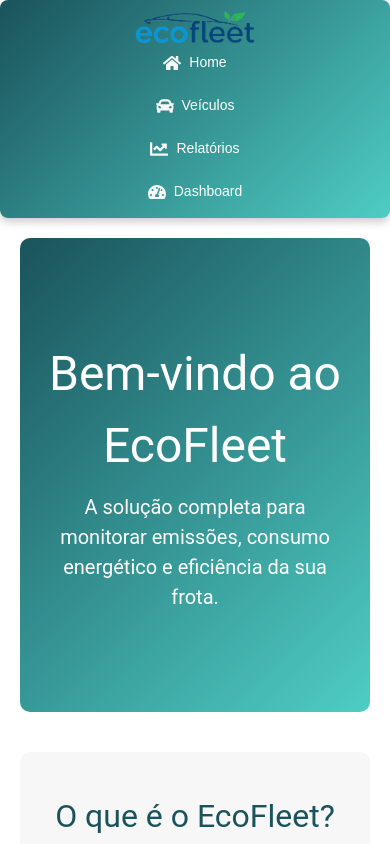
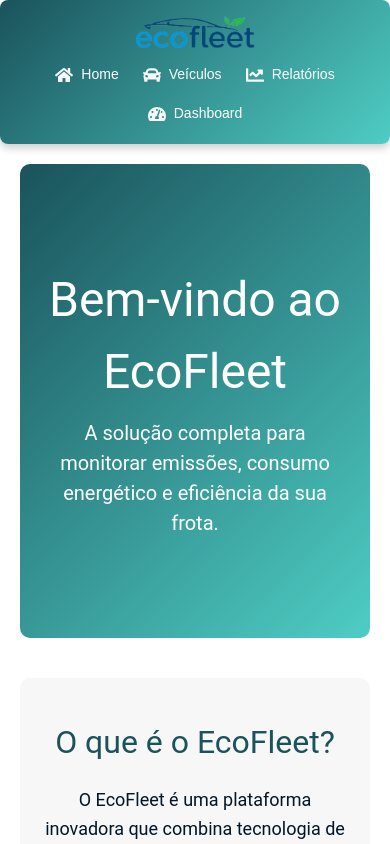
Before and after one commit to Cruz-011/EcoFleet, a Next.js app in the folder ecofleet/: page / in a window 390 px wide. Shown: the top 844 px of the page. Built offline with nearby package versions, Linux system fonts and the light colour scheme.

Commit message:
correcao cabecalho

```diff
--- a/ecofleet/src/app/components/Header.module.css
+++ b/ecofleet/src/app/components/Header.module.css
@@ -1,18 +1,35 @@
+/* Cabeçalho */
 .header {
   background: linear-gradient(135deg, #1a535c, #4ecdc4);
   padding: 15px 20px;
   display: flex;
+  flex-direction: column;
+  align-items: center;
   justify-content: center;
-  align-items: center;
+  flex-wrap: wrap;
+  gap: 15px;
   box-shadow: 0 4px 8px rgba(0, 0, 0, 0.2);
   border-radius: 8px;
 }
 
+/* Navegação */
 .nav {
   display: flex;
-  gap: 30px;
+  flex-wrap: wrap;
+  gap: 15px;
+  justify-content: center;
+  align-items: center;
 }
 
+/* Container do logo */
+.logoContainer {
+  display: flex;
+  justify-content: center;
+  align-items: center;
+  flex-shrink: 0;
+}
+
+/* Links */
 .navLink {
   display: flex;
   align-items: center;
@@ -30,6 +47,7 @@
   transform: scale(1.05);
 }
 
+/* Ícones */
 .icon {
   font-size: 22px;
   margin-right: 8px;
@@ -40,14 +58,12 @@
 @media (max-width: 768px) {
   .header {
     flex-direction: column;
-    align-items: flex-start;
-    padding: 10px 15px;
+    gap: 10px;
   }
 
   .nav {
-    flex-direction: column;
-    align-items: flex-start;
-    gap: 15px;
+    justify-content: center;
+    gap: 10px;
   }
 
   .navLink {
@@ -62,16 +78,19 @@
 
 @media (max-width: 480px) {
   .header {
+    flex-direction: column;
     align-items: center;
+    gap: 8px;
   }
 
   .nav {
-    gap: 10px;
-    align-items: center;
+    justify-content: center;
+    gap: 8px;
   }
 
   .navLink {
     font-size: 14px;
+    padding: 5px 8px;
   }
 
   .icon {
```
